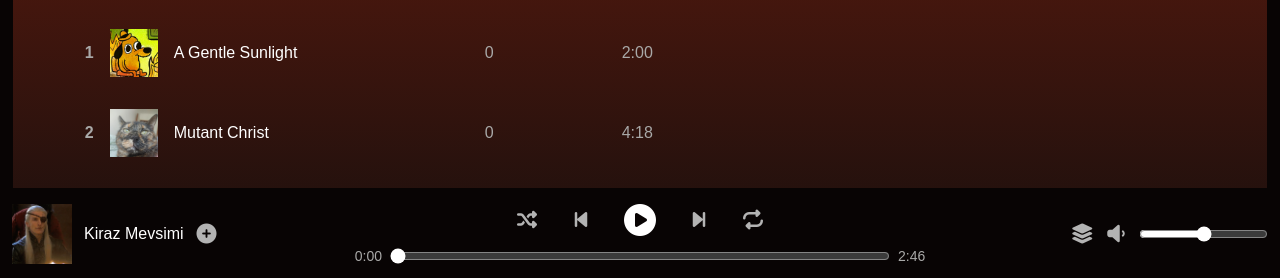
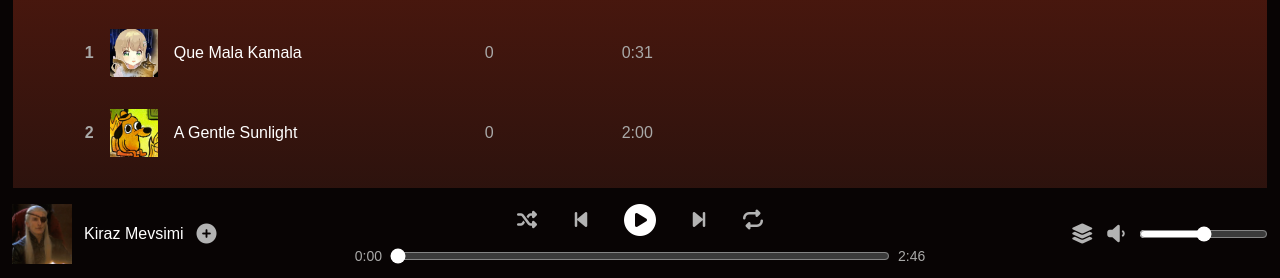
Before and after one commit to TraumeVonHeidelberg/DaGankPlaylist, a plain HTML site: page index.html in a window 1280 px wide. Shown: the part 520-798 px from the top of the page. Drawn offline with Linux system fonts and the light colour scheme.

Commit message:
New track added

```diff
--- a/index.html
+++ b/index.html
@@ -52,6 +52,16 @@
                     <li class="track">
                         <div class="track-main-info">
                             <span class="track-number">1</span>
+                            <i class="play-track-icon fa-solid fa-play" data-src="./audio/Que Mala Kamala.mp3"></i>
+                            <img class="track-image" src="./img/da gank members/me.webp" alt="Da gank member who added this song">
+                            <span class="track-title">Que Mala Kamala</span>
+                        </div>
+                        <span class="track-plays">0</span>
+                        <span class="track-duration">0:31</span>
+                    </li>
+                    <li class="track">
+                        <div class="track-main-info">
+                            <span class="track-number">2</span>
                             <i class="play-track-icon fa-solid fa-play" data-src="./audio/A Gentle Sunlight.mp3"></i>
                             <img class="track-image" src="./img/da gank members/jarell.webp" alt="Da gank member who added this song">
                             <span class="track-title">A Gentle Sunlight</span>
@@ -61,7 +71,7 @@
                     </li>
                     <li class="track">
                         <div class="track-main-info">
-                            <span class="track-number">2</span>
+                            <span class="track-number">3</span>
                             <i class="play-track-icon fa-solid fa-play" data-src="./audio/Mutant Christ.mp3"></i>
                             <img class="track-image" src="./img/da gank members/flopz.webp" alt="Da gank member who added this song">
                             <span class="track-title">Mutant Christ</span>
@@ -71,7 +81,7 @@
                     </li>
                     <li class="track">
                         <div class="track-main-info">
-                            <span class="track-number">3</span>
+                            <span class="track-number">4</span>
                             <i class="play-track-icon fa-solid fa-play" data-src="./audio/Kiraz Mevsimi.mp3"></i>
                             <img class="track-image" src="./img/da gank members/chy.webp" alt="Da gank member who added this song">
                             <span class="track-title">Kiraz Mevsimi</span>
@@ -81,7 +91,7 @@
                     </li>
                     <li class="track">
                         <div class="track-main-info">
-                            <span class="track-number">4</span>
+                            <span class="track-number">5</span>
                             <i class="play-track-icon fa-solid fa-play"
                                 data-src="./audio/Things will fall to its place.mp3"></i>
                             <img class="track-image" src="./img/da gank members/jarell.webp" alt="Da gank member who added this song">
```
Also changed, not shown: 1 other file.
